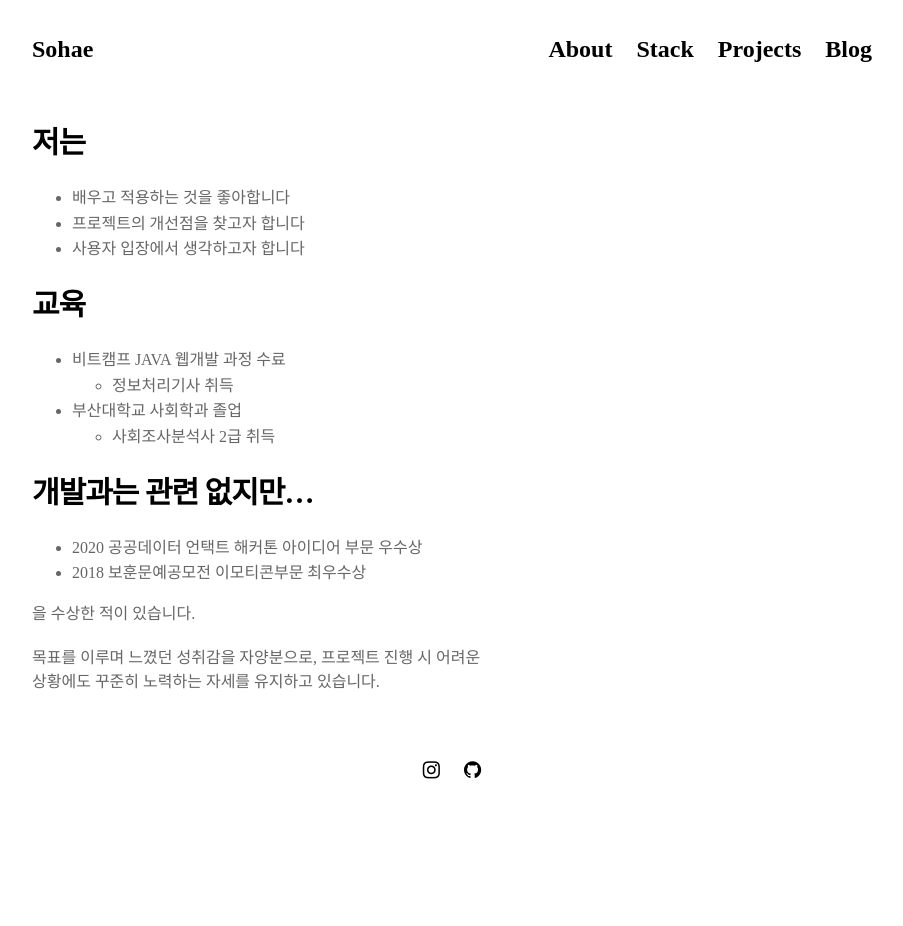
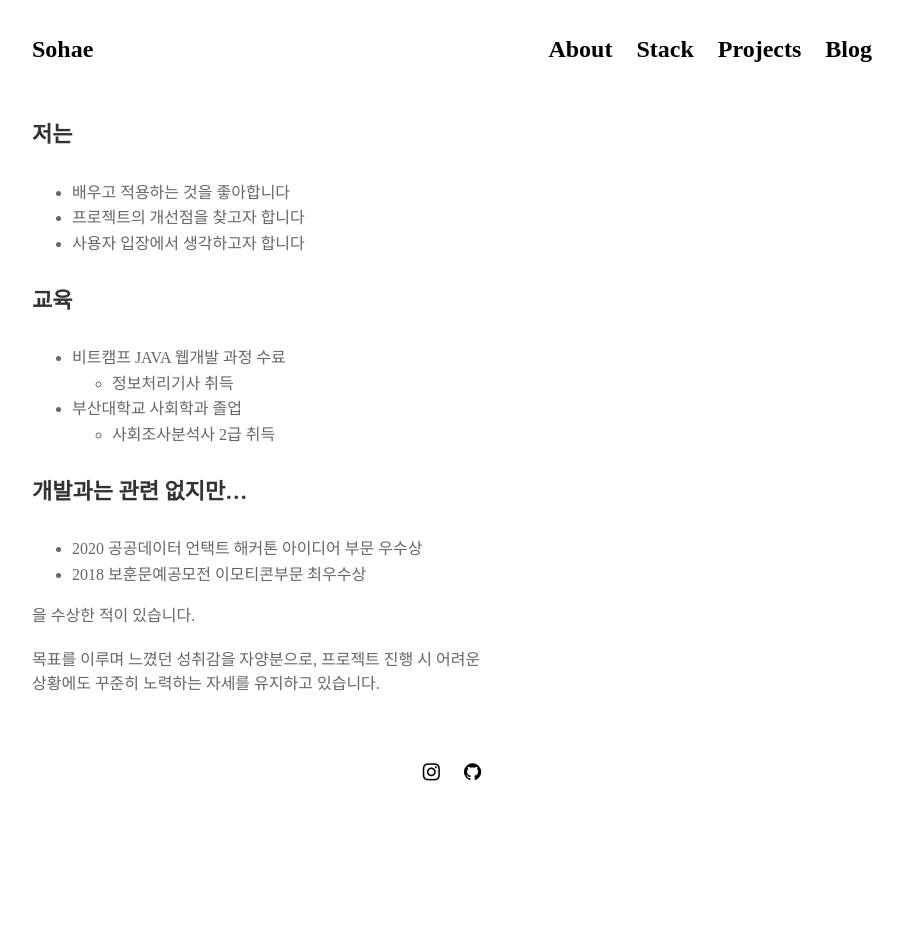
Before and after one commit to Dayook/dayook.github.io, a Jekyll site: the page built from pages/about.md, in a window 1280 px wide. Shown: the whole page, without its empty margins (188-1091 px from the left). Built offline with Jekyll 4.4.1, drawn with Linux system fonts in a browser that asks for light colours; nearby versions of some CDN libraries; some web fonts are replaced.

Commit message:
modify bit-library

```diff
--- a/_data/carousel.yml
+++ b/_data/carousel.yml
@@ -1,3 +1,4 @@
 images:
-  - image: /assets/img/projects/proj-1/bit1.png
-  - image: /assets/img/projects/proj-1/socialdistance.png
+  - image: /assets/img/projects/proj-1/bitlibrary1.png
+  - image: /assets/img/projects/proj-1/bitlibrary2.png
+  - image: /assets/img/projects/proj-1/bitlibrary3.png
--- a/pages/about.md
+++ b/pages/about.md
@@ -4,20 +4,20 @@
 permalink: /about
 ---
 
-# 저는
+#### 저는
 
 - 배우고 적용하는 것을 좋아합니다
 - 프로젝트의 개선점을 찾고자 합니다
 - 사용자 입장에서 생각하고자 합니다
 
-# 교육
+#### 교육
 
 - 비트캠프 JAVA 웹개발 과정 수료
   - 정보처리기사 취득
 - 부산대학교 사회학과 졸업
   - 사회조사분석사 2급 취득
 
-# 개발과는 관련 없지만...
+#### 개발과는 관련 없지만...
 
 - 2020 공공데이터 언택트 해커톤 아이디어 부문 우수상
 - 2018 보훈문예공모전 이모티콘부문 최우수상
```
Also changed, not shown: pages/stack.md (+4 -0 lines), assets/img/projects/proj-1/bitlibrary1.png (added), assets/img/projects/proj-1/bitlibrary2.png (added), assets/img/projects/proj-1/bitlibrary3.png (added).
